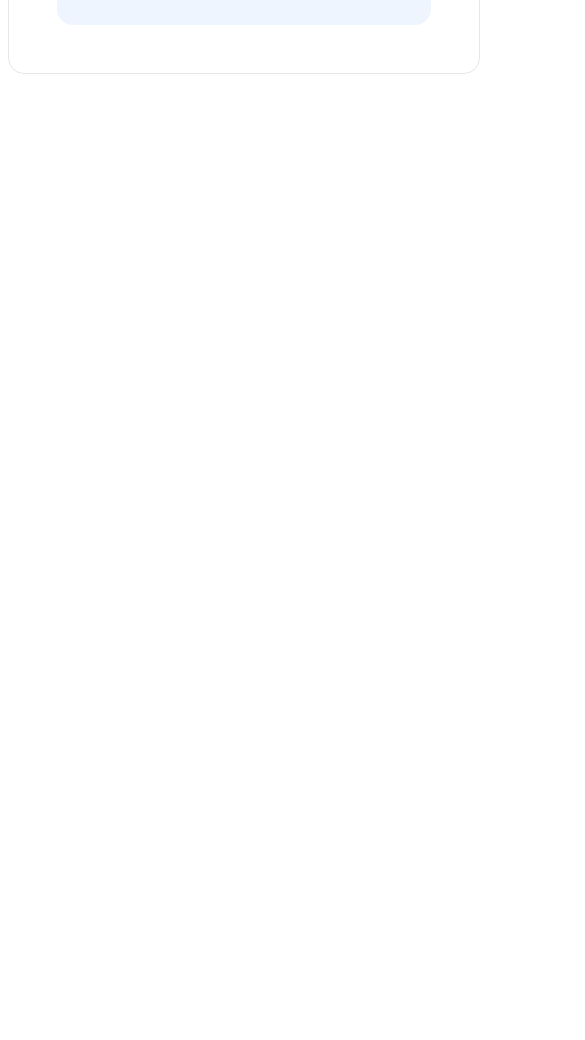
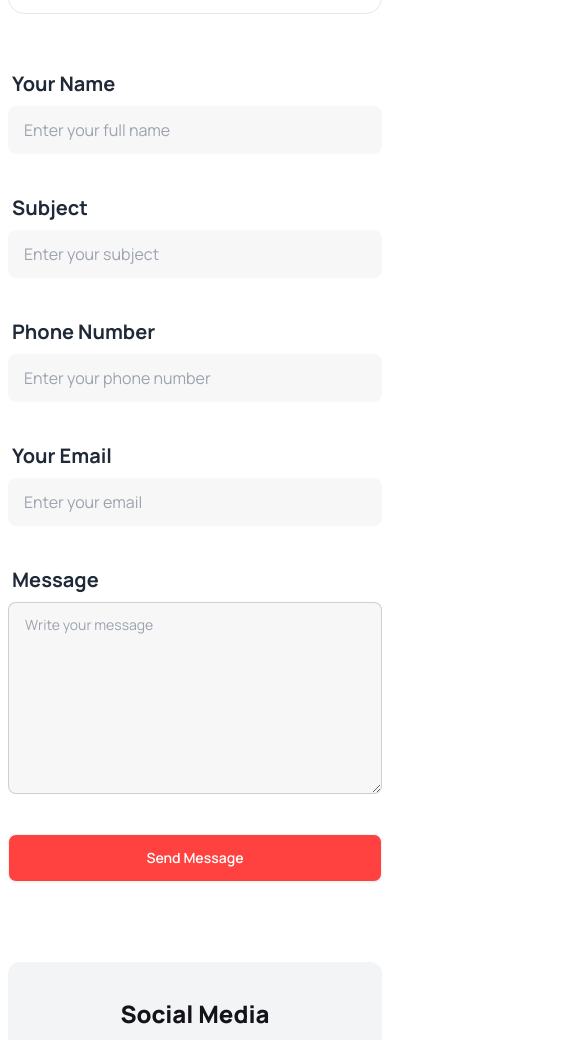
Before and after one commit to saiful693/hockeys, a plain HTML site: page index.html in a window 390 px wide. Shown: the part 8617-9657 px from the top of the page, 585 px wide, since content can reach past the window. Before the commit the page ends 8755 px from the top, so only its background shows below. Drawn offline with nearby package versions, Linux system fonts and the light colour scheme.

Commit message:
Get in touch and social icon section done

```diff
--- a/index.html
+++ b/index.html
@@ -519,7 +519,7 @@
         </section>
 
         <!-- horizontal line -->
-        <div class="border-t border-dashed border-hr-border mt-20">
+        <div class="border-t  border-dashed border-hr-border mt-20">
         </div>
 
         <!-- get in touch -->
@@ -532,23 +532,23 @@
 
 
             <!-- touch -->
-            <div class="flex  gap-12 mt-12">
+            <div class="flex  flex-col lg:flex-row gap-12 mt-12">
                 <!-- 1 -->
-                <div class="border max-w-6xl border-gray-200 p-12 rounded-2xl">
+                <div class="border max-w-6xl border-gray-200 p-4 lg:p-12 rounded-2xl">
                     <!-- 1st card -->
-                    <div class="p-8 space-y-4 rounded-2xl w-[374px] bg-[#BCED6D19]">
+                    <div class="p-8 space-y-3 rounded-2xl lg:w-[374px] bg-[#BCED6D19]">
                         <img src="Images/Group 1171275317.png" alt="">
                         <p>Phone Number :</p>
                         <h4 class="font-bold text-xl">(+62) 123-321-543</h4>
                     </div>
                     <!-- email card -->
-                    <div class="p-8 mt-6 space-y-4 rounded-2xl w-[374px] bg-[#FDDD5F19]">
+                    <div class="p-8 mt-6 space-y-3 rounded-2xl lg:w-[374px] bg-[#FDDD5F19]">
                         <img src="Images/Group 1171275318.png" alt="">
                         <p>Email :</p>
                         <h4 class="font-bold text-xl">hockeys@support.com</h4>
                     </div>
                     <!-- location card -->
-                    <div class="p-8 mt-6 space-y-4 rounded-2xl w-[374px] bg-[#629CF319]">
+                    <div class="p-8 mt-6 space-y-3 rounded-2xl lg:w-[374px] bg-[#629CF319]">
                         <img src="Images/Group 1171275321.png" alt="">
                         <p>Location :</p>
                         <h4 class="font-bold text-xl">152/1 Mohakhali Wireless Gate</h4>
@@ -556,43 +556,69 @@
 
                 </div>
                 <!-- 2 -->
-                <div class="flex-1 ">
+                <div class="flex-1">
                     <form>
                         <!-- name -->
-                       <div class="grid gap-8 grid-cols-2">
-                        <label class="form-control w-full max-w-xs">
+                       <div class="grid gap-8 grid-cols-1 lg:grid-cols-2">
+                        <label class="form-control w-full lg:max-w-[350px]">
                             <div class="label">
                                 <span class="label-text text-xl font-bold">Your Name</span>
                             </div>
                             <input type="text" placeholder="Enter your full name"
-                                class="input input-bordered w-80 border-none bg-[#13131808]" />
+                                class="input input-bordered w-full border-none bg-[#13131808]" />
                         </label>
-                        <label class="form-control w-full max-w-xs">
+                        <label class="form-control w-full lg:max-w-[350px]">
                             <div class="label">
                                 <span class="label-text text-xl font-bold">Subject</span>
                             </div>
                             <input type="text" placeholder="Enter your subject"
-                                class="input input-bordered w-80 border-none bg-[#13131808]" />
+                                class="input input-bordered w-full border-none bg-[#13131808]" />
                         </label>
-                        <label class="form-control w-full max-w-xs">
+                        <label class="form-control w-full lg:max-w-[350px]">
                             <div class="label">
                                 <span class="label-text text-xl font-bold">Phone Number</span>
                             </div>
                             <input type="text" placeholder="Enter your phone number"
-                                class="input input-bordered w-80 border-none bg-[#13131808]" />
+                                class="input input-bordered w-full border-none bg-[#13131808]" />
                         </label>
-                        <label class="form-control w-full max-w-xs">
+                        <label class="form-control w-full lg:max-w-[350px]">
                             <div class="label">
                                 <span class="label-text text-xl font-bold">Your Email</span>
                             </div>
                             <input type="text" placeholder="Enter your email"
-                                class="input input-bordered w-80 border-none bg-[#13131808]" />
+                                class="input input-bordered w-full border-none bg-[#13131808]" />
                         </label>
+                       </div>
+
+
+                       <div class="lg:max-w-[850px]">
+                        <!-- Textarea -->
+                        <label class="form-control mt-8">
+                            <div class="label">
+                              <span class="label-text text-xl font-bold">Message</span>
+                            </div>
+                            <textarea class="textarea textarea-bordered  h-48 lg:h-72 bg-[#13131808]" placeholder="Write your message"></textarea>
+                          </label>
+                           <div class="">
+                            <button class="btn btn-block my-10 text-white bg-color-primary">Send Message</button>
+                           </div>
                        </div>
                     </form>
 
                 </div>
             </div>
+        </section>
+
+        <!-- social media section -->
+        <section class="mx-2 lg:mx-0 my-10 text-center bg-gray-100 rounded-xl py-9">
+            <h3 class="text-primary-black font-extrabold text-2xl">Social Media</h3>
+            <div class="mt-3 space-x-7">
+                <i class="fa-brands fa-twitter fa-lg"></i>
+                <i class="fa-brands fa-facebook-f fa-lg"></i>
+                <i class="fa-brands fa-instagram fa-lg"></i>
+                <i class="fa-brands fa-github fa-lg"></i>
+            </div>
+
         </section>
 
     </main>
```
